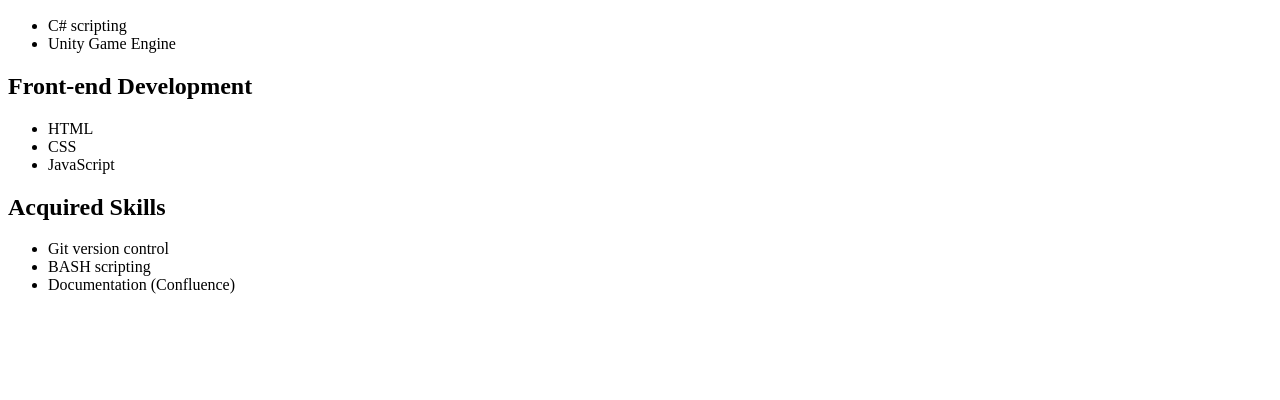
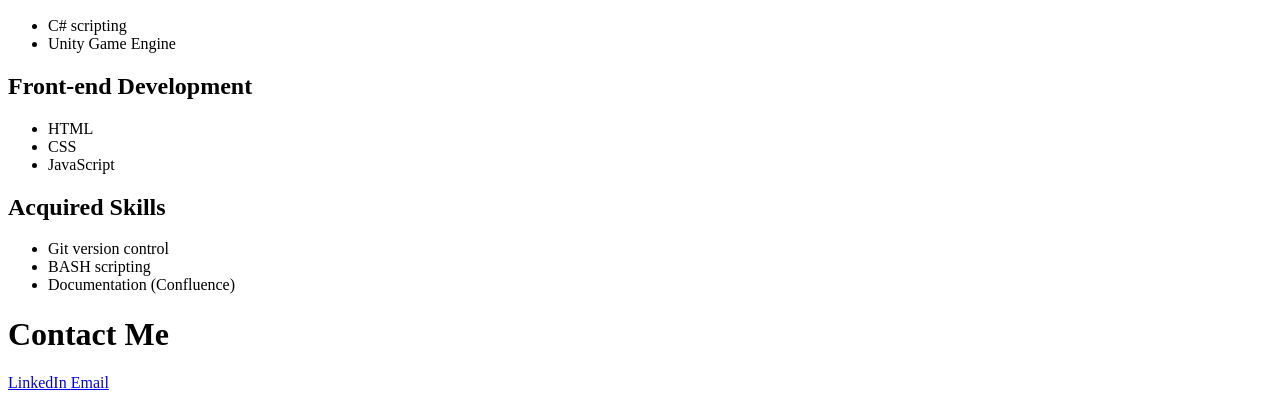
Before and after one commit to ka1sser/personal-cv, a plain HTML site: page index.html in a window 1280 px wide. Shown: the part 592-992 px from the top of the page. Before the commit the page ends 902 px from the top, so only its background shows below. Drawn offline with Linux system fonts and the light colour scheme.

Commit message:
Inial contact details added

```diff
--- a/index.html
+++ b/index.html
@@ -6,6 +6,7 @@
     <meta name="viewport" content="width=device-width" />
     <title>Kaisser Sereno | Developer </title>
   </head>
+
   <body>
     <img src="./images/penguin.jpg" alt="My test image" />
 
@@ -45,6 +46,11 @@
         </ul>
     </section>
 
+    <header class="contact-me">
+        <h1> Contact Me </h1>
+        <a href="https://www.linkedin.com/in/kaissereno/"> LinkedIn </a>
+        <a href="serenokaisser.pro@gmail.com"> Email </a>
+    </header>
 
   </body>
 </html>
```
